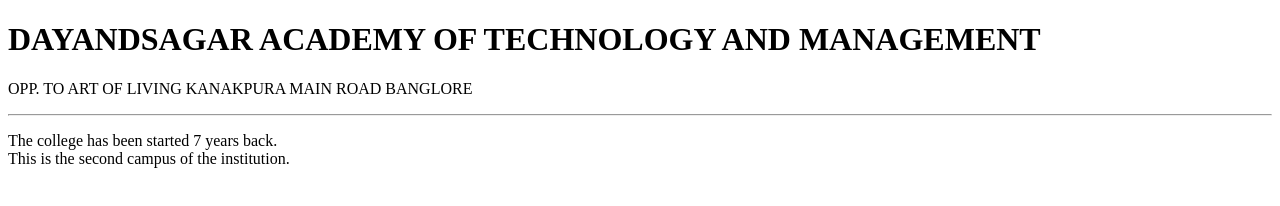
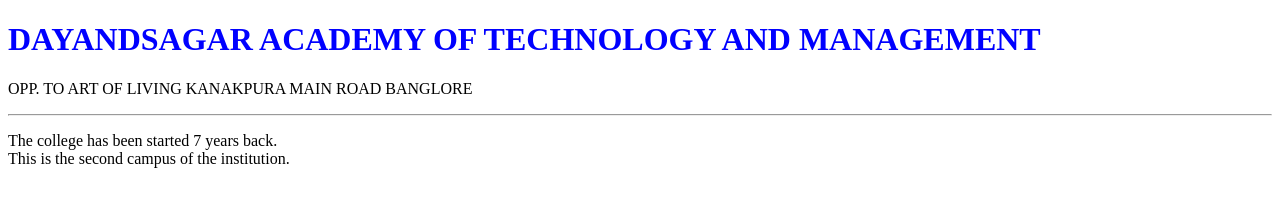
Before and after one commit to YashaswiniHK/codersrank-template-qspuqf, a website: page index.html in a window 1280 px wide. Drawn offline with Linux system fonts and the light colour scheme.

Commit message:
1 file modified

```diff
--- a/index.html
+++ b/index.html
@@ -5,8 +5,8 @@
   </head>
   <body>
 
-    <h1>DAYANDSAGAR ACADEMY OF TECHNOLOGY  AND MANAGEMENT</h1>
-    <p>OPP. TO ART OF LIVING KANAKPURA MAIN ROAD BANGLORE</p><hr/>
+    <h1><font size="6" color="blue">DAYANDSAGAR ACADEMY OF TECHNOLOGY  AND MANAGEMENT</h1></font>
+    <p>   OPP. TO ART OF LIVING KANAKPURA MAIN ROAD BANGLORE</p><hr/>
     <P>The college has been started 7 years back.<br/>This is the second campus of the institution.
 
   </body>
```
